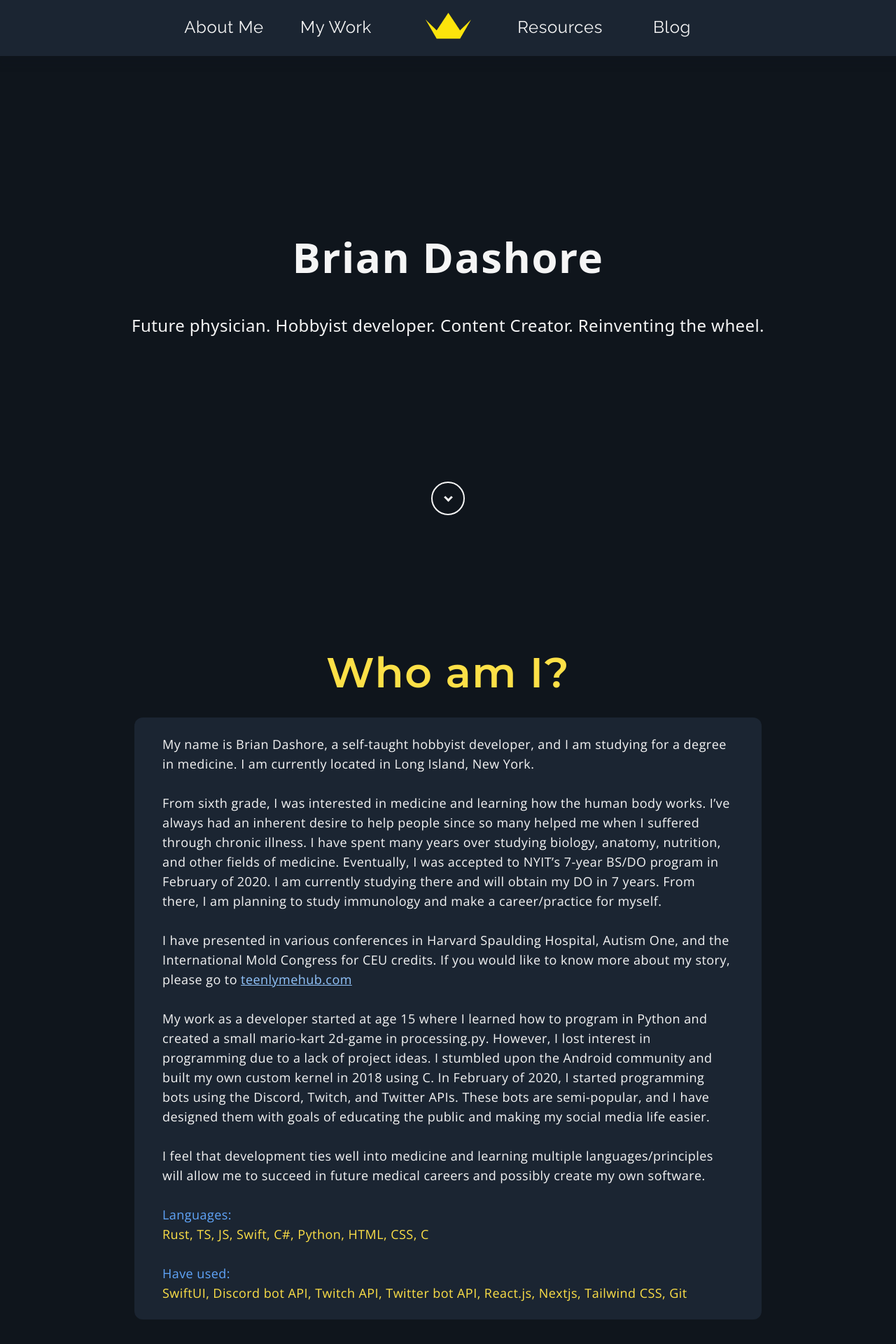
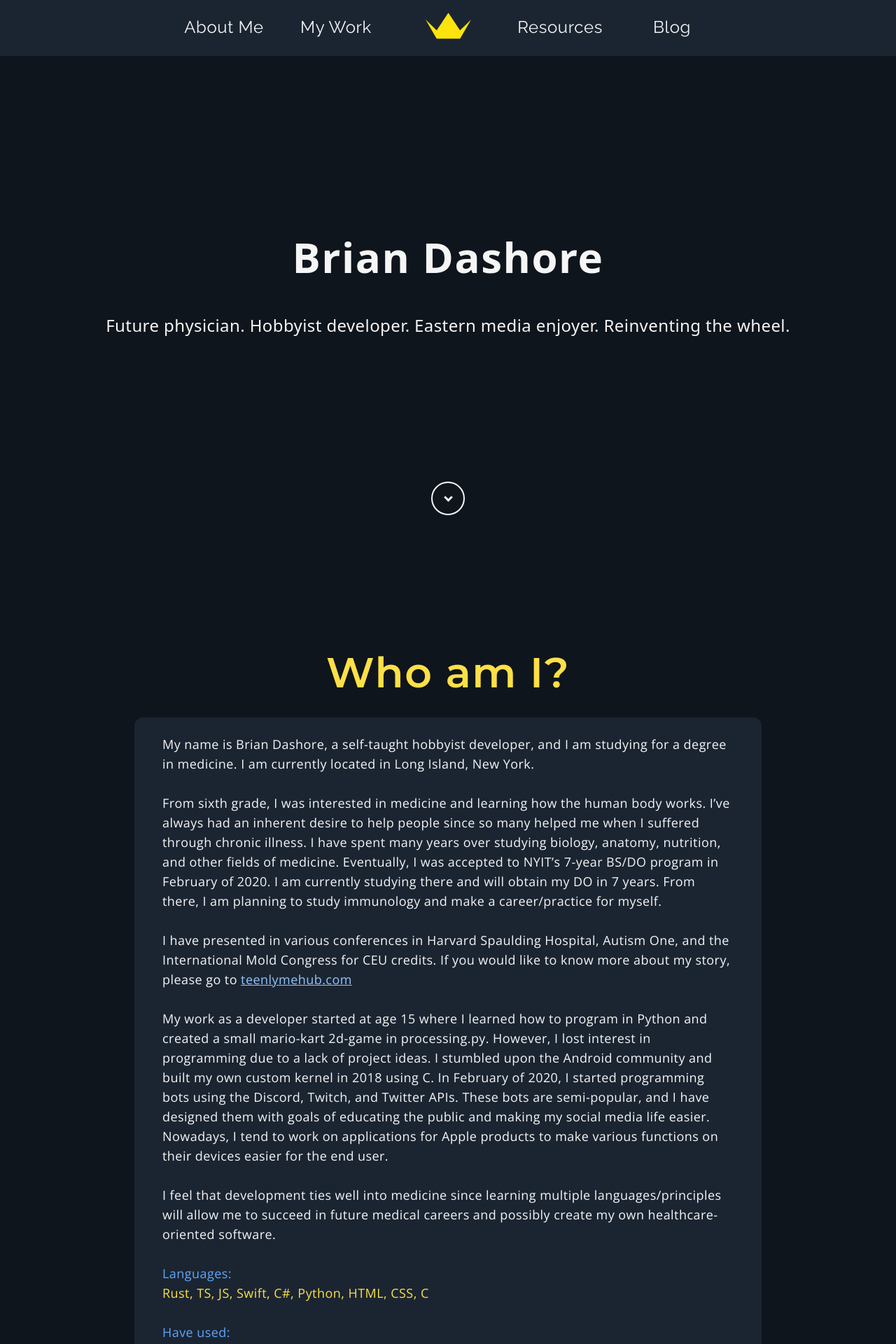
Before and after one commit to bdashore3/kingsite, a Next.js app: page / in a window 1280 px wide. Shown: the top 1920 px of the page at 70% size. Built offline with nearby package versions, Linux system fonts and the light colour scheme.

Commit message:
Home, About: Update information
Signed-off-by: kingbri <bdashore3@proton.me>

```diff
--- a/components/index/about.tsx
+++ b/components/index/about.tsx
@@ -36,10 +36,13 @@ export default function About() {
           built my own custom kernel in 2018 using C. In February of 2020, I started programming
           bots using the Discord, Twitch, and Twitter APIs. These bots are semi-popular, and I have
           designed them with goals of educating the public and making my social media life easier.
+          Nowadays, I tend to work on applications for Apple products to make various functions on
+          their devices easier for the end user.
           <br />
           <br />
-          I feel that development ties well into medicine and learning multiple languages/principles
-          will allow me to succeed in future medical careers and possibly create my own software.
+          I feel that development ties well into medicine since learning multiple
+          languages/principles will allow me to succeed in future medical careers and possibly
+          create my own healthcare-oriented software.
           <br />
           <br />
           <span className="text-blue-400">Languages:</span>
@@ -50,8 +53,8 @@ export default function About() {
           <span className="text-blue-400">Have used:</span>
           <br />
           <span className="text-yellow-300">
-            SwiftUI, Discord bot API, Twitch API, Twitter bot API, React.js, Nextjs, Tailwind CSS,
-            Git
+            Unity, SwiftUI, Discord bot API, Twitch API, Twitter bot API, React.js, Nextjs, Tailwind
+            CSS, Git
           </span>
         </p>
       </div>
--- a/components/index/home.tsx
+++ b/components/index/home.tsx
@@ -11,7 +11,7 @@ export default function Home() {
           <b>Brian Dashore</b>
         </p>
         <p className="mt-8 text-whitesmoke text-lg lg:text-2xl">
-          Future physician. Hobbyist developer. Content Creator. Reinventing the wheel.
+          Future physician. Hobbyist developer. Eastern media enjoyer. Reinventing the wheel.
         </p>
       </div>
       <div className="flex w-full justify-center absolute bottom-0 mb-36 md:mb-8 lg:mb-16 text-center">
```
